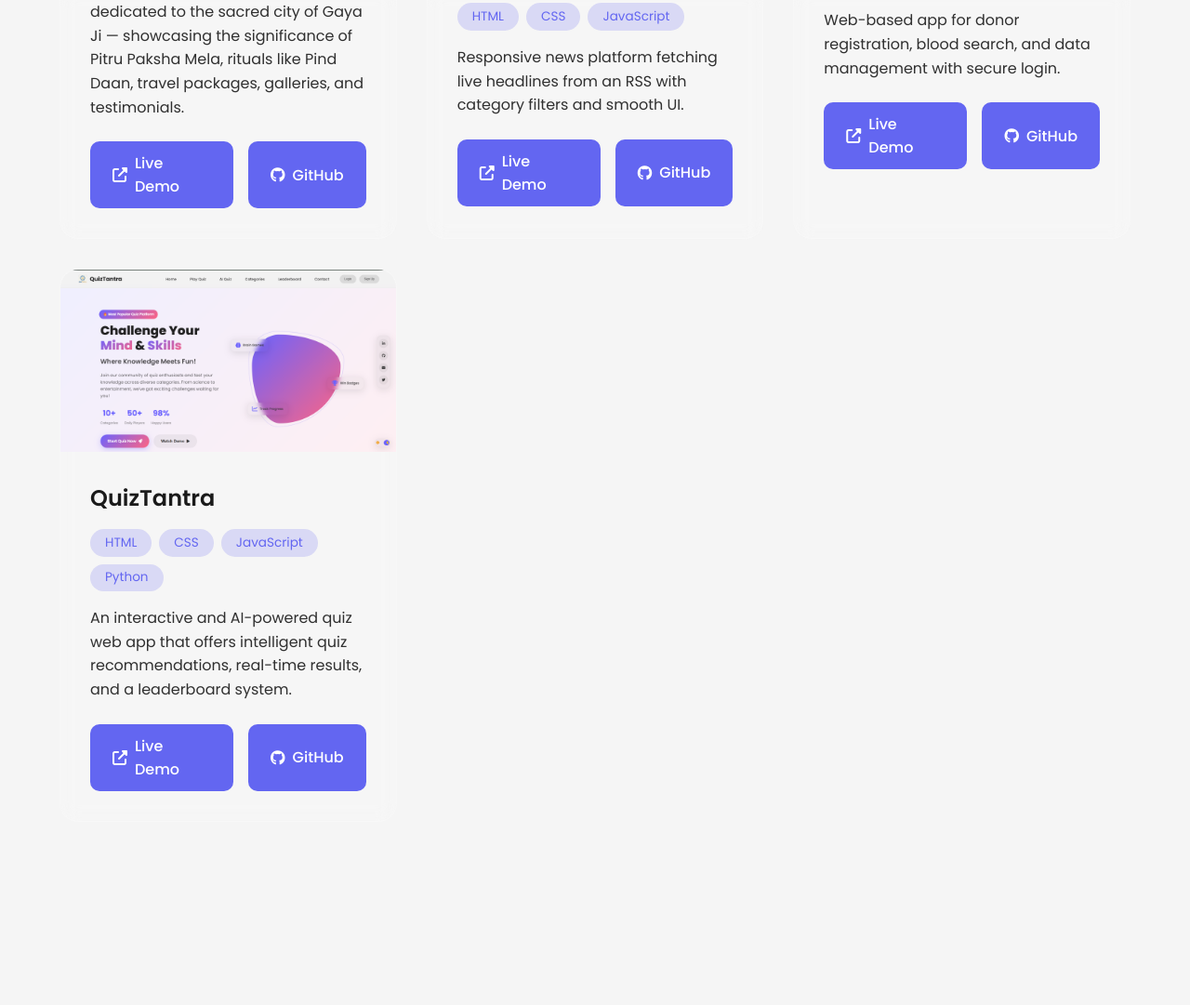
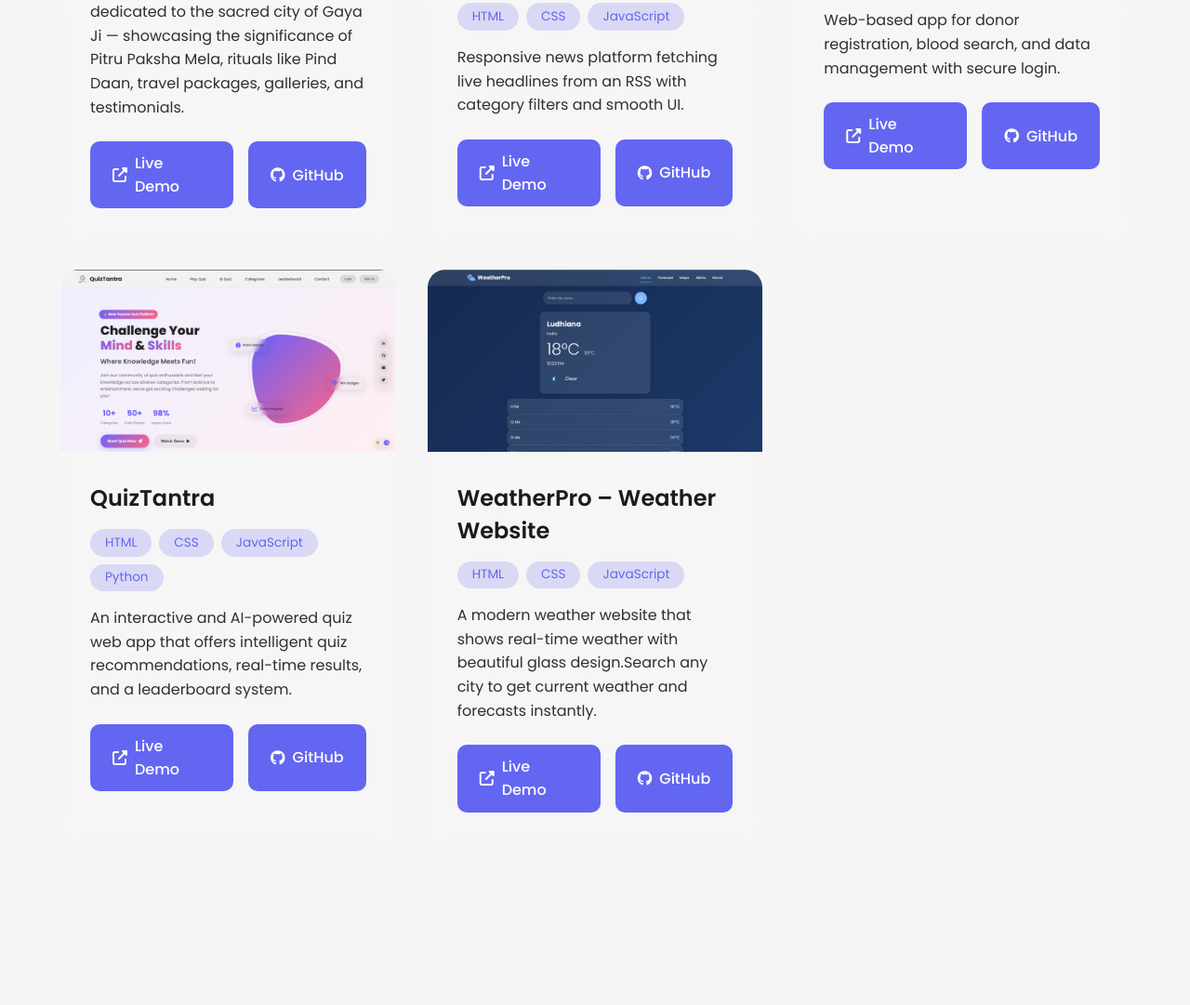
Before and after one commit to amankr421/aman-kumar-portfolio, a plain HTML site: page index.html in a window 1280 px wide. Shown: the part 3334-4415 px from the top of the page at 93% size. Drawn offline with nearby package versions, Linux system fonts and the light colour scheme.

Commit message:
Add Project

```diff
--- a/index.html
+++ b/index.html
@@ -251,7 +251,7 @@
             </div>
         </div>
 
-                <div class="project-card fade-in">
+        <div class="project-card fade-in">
             <div class="project-image">
                 <img src="images/quiz.png" alt="QuizTantra App" class="project-img">
             </div>
@@ -271,6 +271,31 @@
                         <i class="fas fa-external-link-alt"></i> Live Demo
                     </a>
                     <a href="https://github.com/amankr421/QuizTantra" target="_blank" class="project-link">
+                        <i class="fab fa-github"></i> GitHub
+                    </a>
+                </div>
+            </div>
+        </div>
+
+        <div class="project-card fade-in">
+            <div class="project-image">
+                <img src="images/weater.png" alt="Weather Website" class="project-img">
+            </div>
+            <div class="project-content">
+                <h3 class="project-title">WeatherPro – Weather Website</h3>
+                <div class="project-tech">
+                    <span class="tech-tag">HTML</span>
+                    <span class="tech-tag">CSS</span>
+                    <span class="tech-tag">JavaScript</span>
+                </div>
+                <p class="project-description">
+                    A modern weather website that shows real-time weather with beautiful glass design.Search any city to get current weather and forecasts instantly.
+                </p>
+                <div class="project-links">
+                    <a href="https://amankr421.github.io/weather-pro/" class="project-link" target="_blank">
+                        <i class="fas fa-external-link-alt"></i> Live Demo
+                    </a>
+                    <a href="https://github.com/amankr421" class="project-link" target="_blank">
                         <i class="fab fa-github"></i> GitHub
                     </a>
                 </div>
```
Also changed, not shown: images/weater.png (added).
